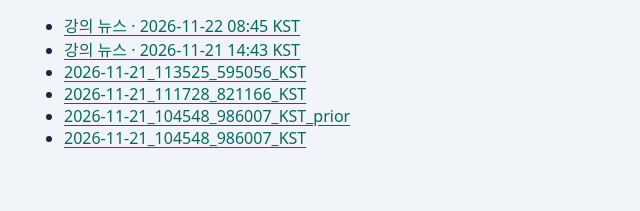
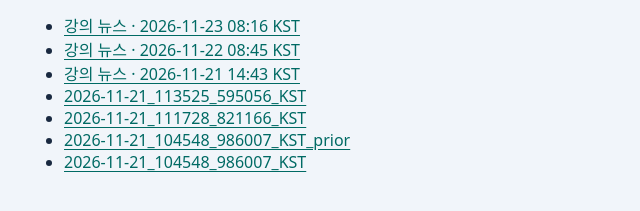
Before and after one commit to kaicareerofficial-HRD/professor, a plain HTML site: page db-history/index.html in a window 1280 px wide. Shown: the part 123-334 px from the top of the page, without its empty margins (0-640 px from the left). Drawn offline with Linux system fonts and the light colour scheme.

Commit message:
Link November 23 lecture archive

```diff
--- a/db-history/index.html
+++ b/db-history/index.html
@@ -1 +1 @@
-<!doctype html><html lang="ko"><meta charset="utf-8"><meta name="viewport" content="width=device-width, initial-scale=1"><title>공개 강사 DB 이전 버전</title><link rel="stylesheet" href="../style.css"><main><p><a href="../">강사 아카이브</a></p><h1>공개 강사 DB 이전 버전</h1><p>파일명은 한국시간 기준입니다. 공개 목록만 포함합니다.</p><ul><li><a href="lecture_news_2026-11-22_084503_KST.js" download>강의 뉴스 · 2026-11-22 08:45 KST</a></li><li><a href="lecture_news_2026-11-21_144317_KST.js" download>강의 뉴스 · 2026-11-21 14:43 KST</a></li><li><a href="speaker_db_2026-11-21_113525_595056_KST.js" download>2026-11-21_113525_595056_KST</a></li><li><a href="speaker_db_2026-11-21_111728_821166_KST.js" download>2026-11-21_111728_821166_KST</a></li><li><a href="speaker_db_2026-11-21_104548_986007_KST_prior.js" download>2026-11-21_104548_986007_KST_prior</a></li><li><a href="speaker_db_2026-11-21_104548_986007_KST.js" download>2026-11-21_104548_986007_KST</a></li></ul></main></html>
+<!doctype html><html lang="ko"><meta charset="utf-8"><meta name="viewport" content="width=device-width, initial-scale=1"><title>공개 강사 DB 이전 버전</title><link rel="stylesheet" href="../style.css"><main><p><a href="../">강사 아카이브</a></p><h1>공개 강사 DB 이전 버전</h1><p>파일명은 한국시간 기준입니다. 공개 목록만 포함합니다.</p><ul><li><a href="lecture_news_2026-11-23_081637_KST.js" download>강의 뉴스 · 2026-11-23 08:16 KST</a></li><li><a href="lecture_news_2026-11-22_084503_KST.js" download>강의 뉴스 · 2026-11-22 08:45 KST</a></li><li><a href="lecture_news_2026-11-21_144317_KST.js" download>강의 뉴스 · 2026-11-21 14:43 KST</a></li><li><a href="speaker_db_2026-11-21_113525_595056_KST.js" download>2026-11-21_113525_595056_KST</a></li><li><a href="speaker_db_2026-11-21_111728_821166_KST.js" download>2026-11-21_111728_821166_KST</a></li><li><a href="speaker_db_2026-11-21_104548_986007_KST_prior.js" download>2026-11-21_104548_986007_KST_prior</a></li><li><a href="speaker_db_2026-11-21_104548_986007_KST.js" download>2026-11-21_104548_986007_KST</a></li></ul></main></html>
```
